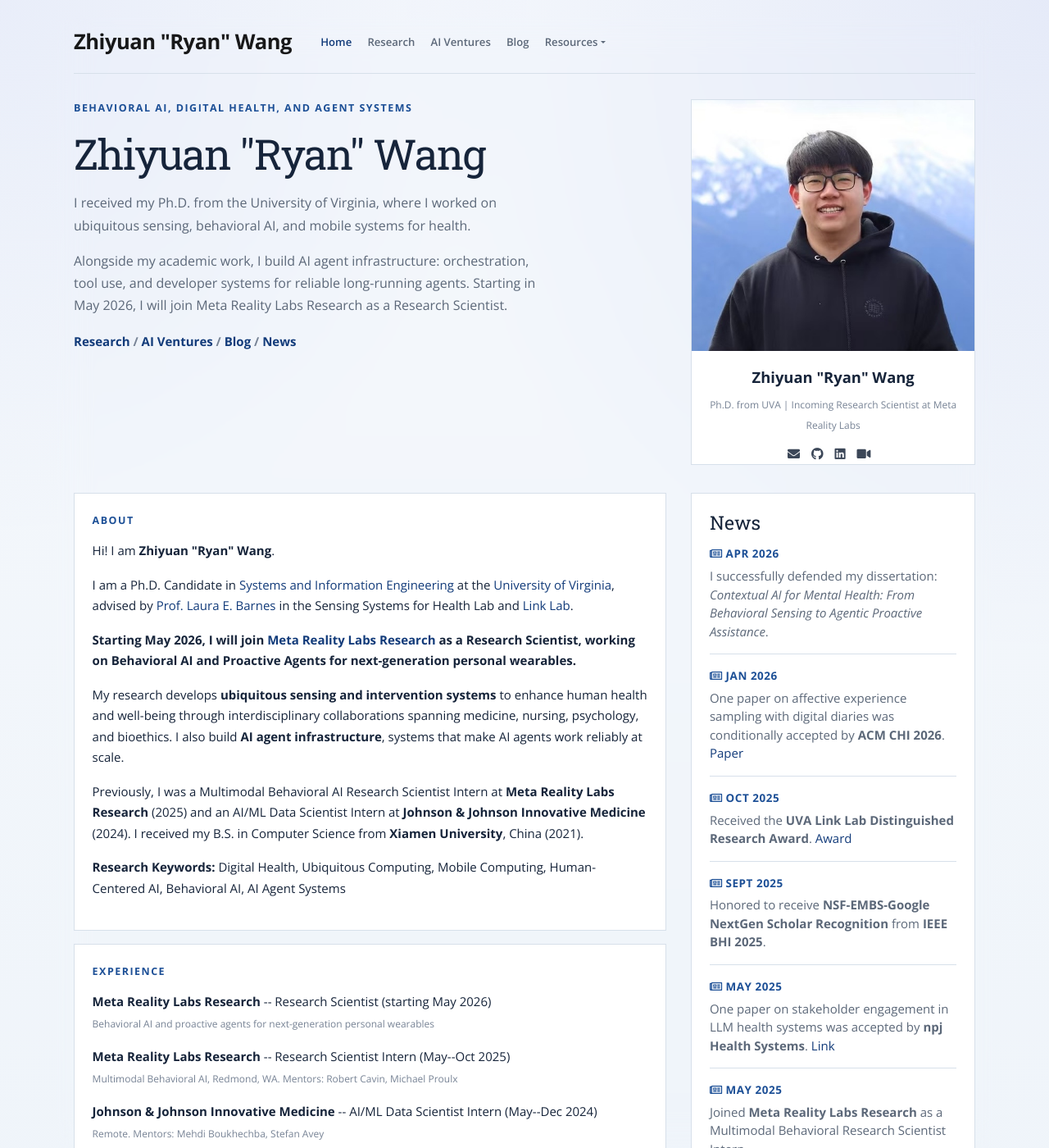
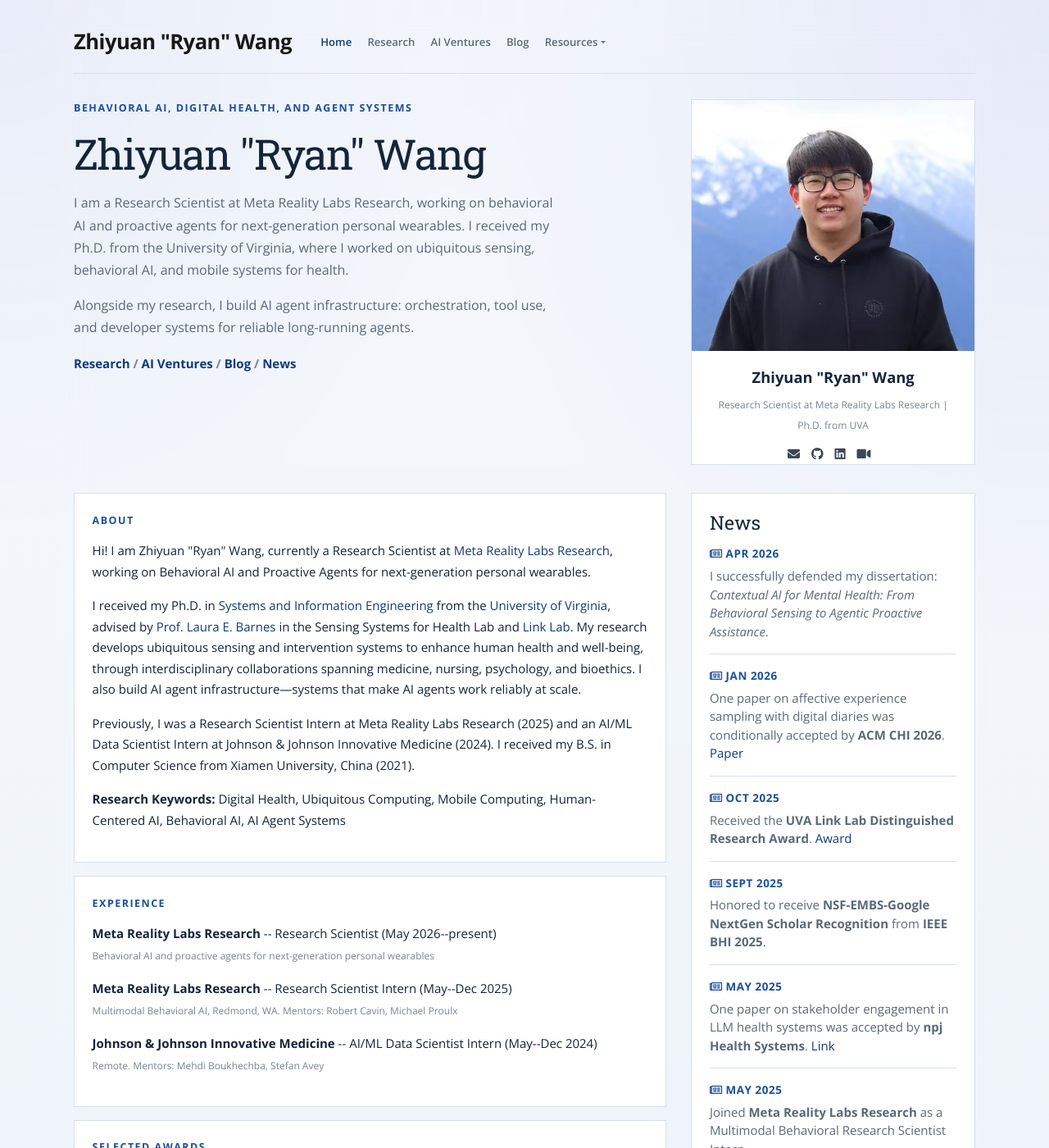
Before and after one commit to zzhiyuann/ryanwang.cc, a Jekyll site: the page built from index.html, in a window 1280 px wide and 1400 px high. Shown: the whole window at 82% size. Built offline with Jekyll 4.4.1, drawn with Linux system fonts in a browser that asks for light colours; a style sheet for code colours, icons or effects is not loaded.

Commit message:
Reflect Meta Reality Labs Research start; tighten about copy
- Update FT role to "May 2026--present" and fix intern dates to May--Dec 2025
- Consolidate and de-bold the about section
- Refresh hero and metadata to drop "incoming" framing

Co-Authored-By: Claude Opus 4.7 (1M context) <noreply@anthropic.com>

```diff
--- a/_data/settings.yml
+++ b/_data/settings.yml
@@ -1,7 +1,7 @@
 title: 'Zhiyuan "Ryan" Wang'
 author: 'Zhiyuan "Ryan" Wang'
 avatar: profile.jpg
-description: Ph.D. from UVA | Incoming Research Scientist at Meta Reality Labs
+description: Research Scientist at Meta Reality Labs Research | Ph.D. from UVA
 tagline: Behavioral AI researcher and AI agent infrastructure builder
 school: "University of Virginia"
 email: "[vmf9pr@virginia.edu](mailto:vmf9pr@virginia.edu)"
--- a/_includes/about.html
+++ b/_includes/about.html
@@ -1,11 +1,7 @@
-<p>Hi! I am <strong>{{ site.data.settings.author }}</strong>.</p>
+<p>Hi! I am Zhiyuan "Ryan" Wang, currently a Research Scientist at <a href="https://about.meta.com/realitylabs/">Meta Reality Labs Research</a>, working on Behavioral AI and Proactive Agents for next-generation personal wearables.</p>
 
-<p>I am a Ph.D. Candidate in <a href="https://engineering.virginia.edu/departments/systems-and-information-engineering">Systems and Information Engineering</a> at the <a href="https://www.virginia.edu/">University of Virginia</a>, advised by <a href="https://engineering.virginia.edu/faculty/laura-e-barnes">Prof. Laura E. Barnes</a> in the Sensing Systems for Health Lab and <a href="https://engineering.virginia.edu/link-lab">Link Lab</a>.</p>
+<p>I received my Ph.D. in <a href="https://engineering.virginia.edu/departments/systems-and-information-engineering">Systems and Information Engineering</a> from the <a href="https://www.virginia.edu/">University of Virginia</a>, advised by <a href="https://engineering.virginia.edu/faculty/laura-e-barnes">Prof. Laura E. Barnes</a> in the Sensing Systems for Health Lab and <a href="https://engineering.virginia.edu/link-lab">Link Lab</a>. My research develops ubiquitous sensing and intervention systems to enhance human health and well-being, through interdisciplinary collaborations spanning medicine, nursing, psychology, and bioethics. I also build AI agent infrastructure&mdash;systems that make AI agents work reliably at scale.</p>
 
-<p><strong>Starting May 2026, I will join <a href="https://about.meta.com/realitylabs/">Meta Reality Labs Research</a> as a Research Scientist, working on Behavioral AI and Proactive Agents for next-generation personal wearables.</strong></p>
-
-<p>My research develops <strong>ubiquitous sensing and intervention systems</strong> to enhance human health and well-being through interdisciplinary collaborations spanning medicine, nursing, psychology, and bioethics. I also build <strong>AI agent infrastructure</strong>, systems that make AI agents work reliably at scale.</p>
-
-<p>Previously, I was a Multimodal Behavioral AI Research Scientist Intern at <strong>Meta Reality Labs Research</strong> (2025) and an AI/ML Data Scientist Intern at <strong>Johnson &amp; Johnson Innovative Medicine</strong> (2024). I received my B.S. in Computer Science from <strong>Xiamen University</strong>, China (2021).</p>
+<p>Previously, I was a Research Scientist Intern at Meta Reality Labs Research (2025) and an AI/ML Data Scientist Intern at Johnson &amp; Johnson Innovative Medicine (2024). I received my B.S. in Computer Science from Xiamen University, China (2021).</p>
 
 <p><strong>Research Keywords:</strong> Digital Health, Ubiquitous Computing, Mobile Computing, Human-Centered AI, Behavioral AI, AI Agent Systems</p>
--- a/_includes/experience.html
+++ b/_includes/experience.html
@@ -1,7 +1,7 @@
-<p><strong>Meta Reality Labs Research</strong> -- Research Scientist (starting May 2026)<br>
+<p><strong>Meta Reality Labs Research</strong> -- Research Scientist (May 2026--present)<br>
 <small>Behavioral AI and proactive agents for next-generation personal wearables</small></p>
 
-<p><strong>Meta Reality Labs Research</strong> -- Research Scientist Intern (May--Oct 2025)<br>
+<p><strong>Meta Reality Labs Research</strong> -- Research Scientist Intern (May--Dec 2025)<br>
 <small>Multimodal Behavioral AI, Redmond, WA. Mentors: Robert Cavin, Michael Proulx</small></p>
 
 <p><strong>Johnson &amp; Johnson Innovative Medicine</strong> -- AI/ML Data Scientist Intern (May--Dec 2024)<br>
--- a/index.html
+++ b/index.html
@@ -2,7 +2,7 @@
 layout: default
 title: Home
 permalink: /
-description: Behavioral AI researcher and AI agent infrastructure builder. Ph.D. from UVA, joining Meta Reality Labs Research in 2026.
+description: Behavioral AI researcher and AI agent infrastructure builder. Research Scientist at Meta Reality Labs Research; Ph.D. from UVA.
 ---
 
 <section class="home-hero">
@@ -10,8 +10,8 @@ description: Behavioral AI researcher and AI agent infrastructure builder. Ph.D.
     <div class="col-lg-8">
       <p class="hero-eyebrow">Behavioral AI, Digital Health, and Agent Systems</p>
       <h1 class="hero-title">Zhiyuan "Ryan" Wang</h1>
-      <p class="hero-copy">I received my Ph.D. from the University of Virginia, where I worked on ubiquitous sensing, behavioral AI, and mobile systems for health.</p>
-      <p class="hero-copy">Alongside my academic work, I build AI agent infrastructure: orchestration, tool use, and developer systems for reliable long-running agents. Starting in May 2026, I will join Meta Reality Labs Research as a Research Scientist.</p>
+      <p class="hero-copy">I am a Research Scientist at Meta Reality Labs Research, working on behavioral AI and proactive agents for next-generation personal wearables. I received my Ph.D. from the University of Virginia, where I worked on ubiquitous sensing, behavioral AI, and mobile systems for health.</p>
+      <p class="hero-copy">Alongside my research, I build AI agent infrastructure: orchestration, tool use, and developer systems for reliable long-running agents.</p>
       <p class="home-links">
         <a href="{{ '/research/' | relative_url }}">Research</a>
         <a href="{{ '/ai-ventures/' | relative_url }}">AI Ventures</a>
```
